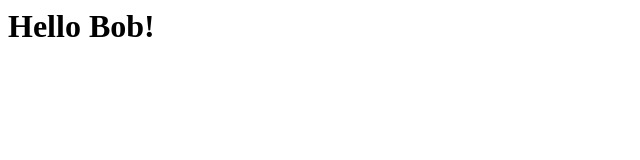
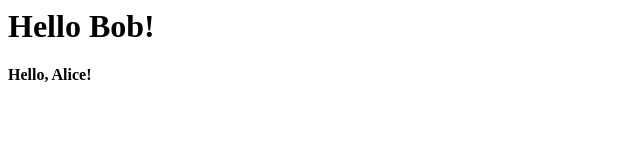
Before and after one commit to santhia97/introductions, a plain HTML site: page index.html in a window 1280 px wide. Shown: the full height of the page, 0-640 px from the left. Drawn offline with Linux system fonts and the light colour scheme.

Commit message:
added response

```diff
--- a/index.html
+++ b/index.html
@@ -1 +1,2 @@
 <h1>Hello Bob!</h1>
+<b>Hello, Alice!</b>
```
